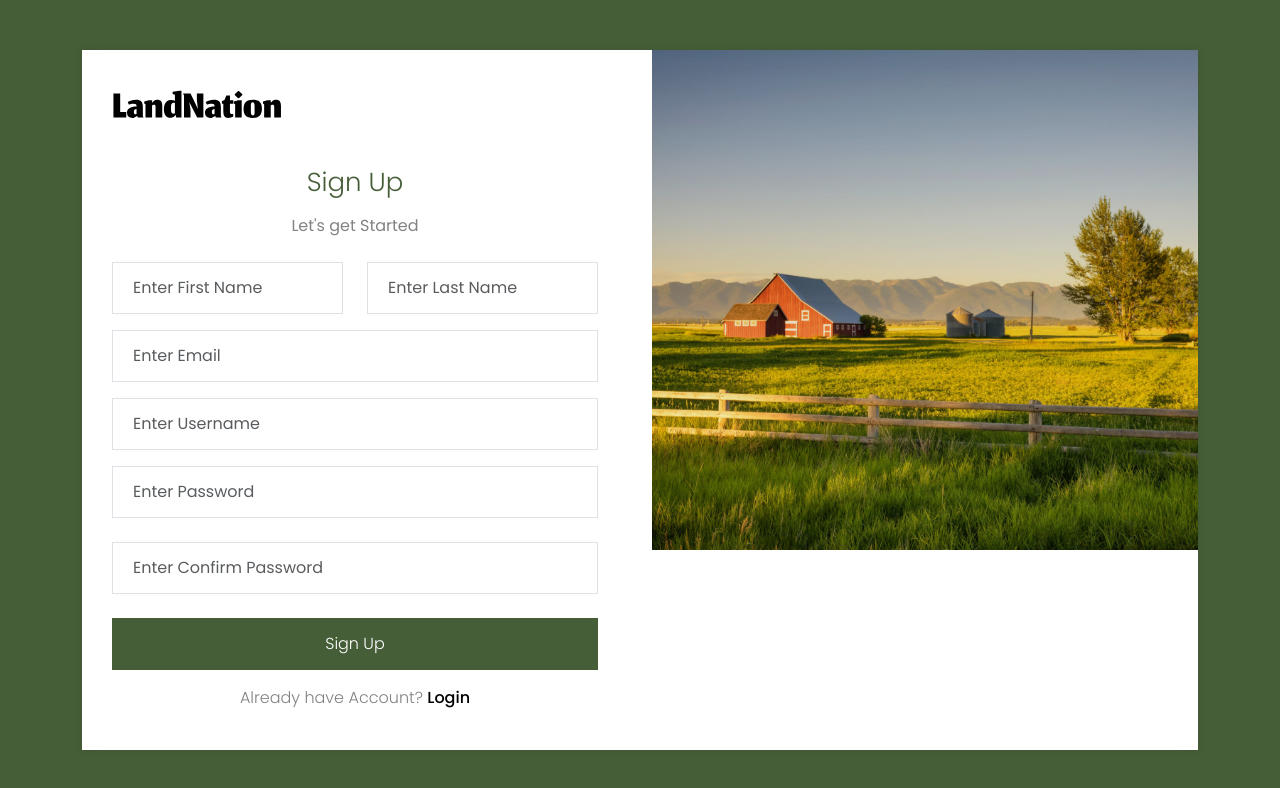
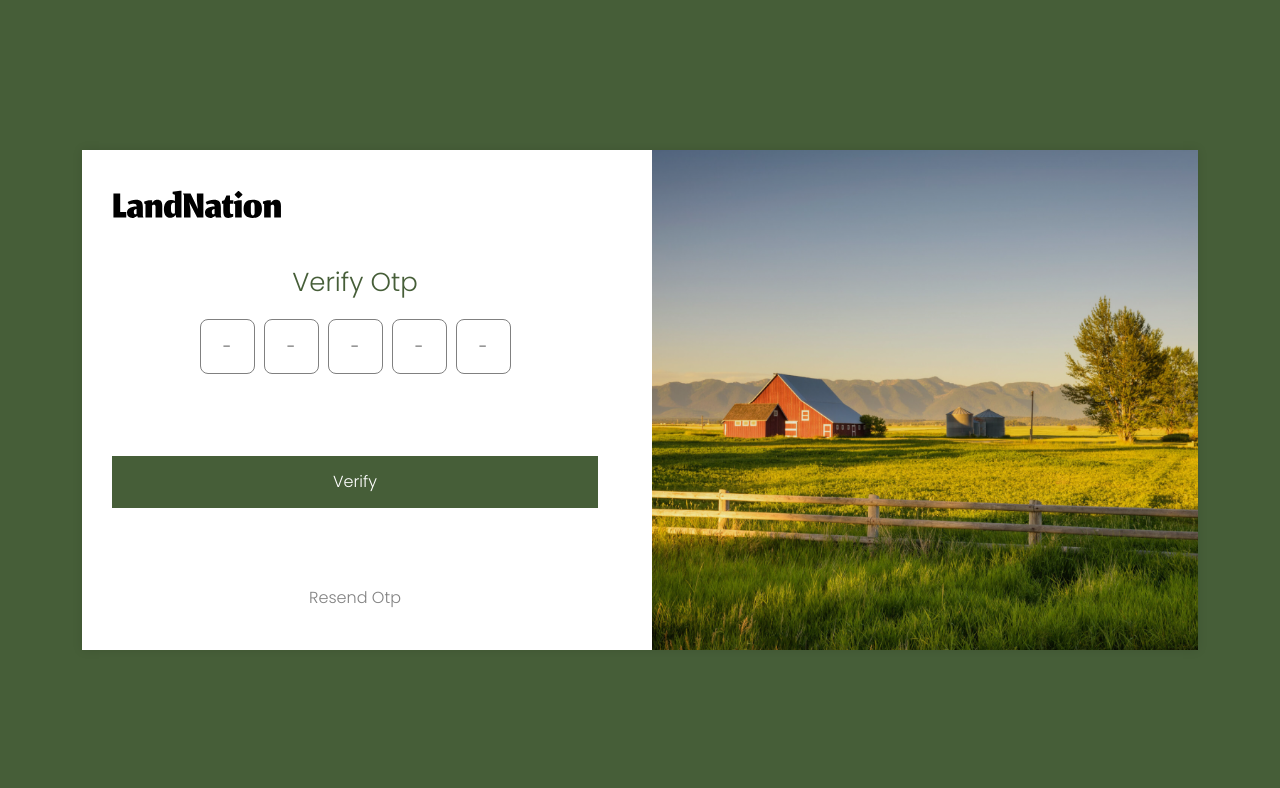
Before and after one commit to pundir95/landNation, a React (Vite) app: page /sign-up in a window 1280 px wide. Shown: the top 788 px of the page. Built offline with nearby package versions, Linux system fonts and the light colour scheme; no server answers.

Commit message:
Wokred in filter

```diff
--- a/package.json
+++ b/package.json
@@ -17,6 +17,7 @@
     "react": "^18.2.0",
     "react-bootstrap": "^2.9.0",
     "react-dom": "^18.2.0",
+    "react-otp-input": "^3.1.0",
     "react-redux": "^8.1.3",
     "react-router-dom": "^6.16.0",
     "react-select": "^5.7.7",
--- a/src/assets/style.css
+++ b/src/assets/style.css
@@ -961,6 +961,22 @@ padding: 28px 43px;
     height: 100%;
     object-fit: cover;
 }
+/*OTP*/
+
+.otpInput {
+    padding: 10px;
+    margin: 5px 3px 20px;
+    width: 55px !important;
+    border-radius: 8px;
+    border: 1px solid gray;
+    height: 55px;
+    text-align: center;
+  }
+
+  .OTPInputContainer {
+    justify-content: center;
+    gap: 3px;
+  }
 /* Login & Signup Page End */
 /* Filter */
 .filter-sidebar
--- a/src/components/common/filter/Filter.jsx
+++ b/src/components/common/filter/Filter.jsx
@@ -51,7 +51,7 @@ const Filter = () => {
     } else if (currentFilterSelect == "country") {
       setActiveFilterApplied({
         ...activeFilterApplied,
-        country: indexValue,
+        country: [1,3,4].join(','),
       });
       let data={
         itemValue,
--- a/src/store/slices/authDataSlice.js
+++ b/src/store/slices/authDataSlice.js
@@ -66,3 +66,16 @@ export function agentLogin(payload) {
         }
     };
 }
+
+export function verifyOtp(payload) {
+    return async (dispatch) => {
+        dispatch(authDataLoading())
+        try {
+            let result = await instance.post('enterotp/', { ...payload })
+            console.log(result)
+        } catch (error) {
+            const message = error.message || "Something went wrong";
+            dispatch(authDataError())
+        }
+    };
+}
--- a/src/views/authentication/agentOtp/agentOtp.jsx
+++ b/src/views/authentication/agentOtp/agentOtp.jsx
@@ -5,45 +5,19 @@ import logoImg from "../../../assets/images/LandNation-dark.svg";
 import loginImg from "../../../assets/images/hero-section2.png";
 import { ErrorMessage, Field, Form, Formik } from "formik";
 import { Link } from "react-router-dom";
+import OTPInput from "react-otp-input";
 
-const DigitInput = ({ values, onChange, onBackspace }) => {
-    return (
-      <div className="digit-group">
-        {values.map((value, index) => (
-          <Field
-            key={index}
-            type="text"
-            maxLength="1"
-            name={`digit-${index + 1}`}
-            value={value}
-            onChange={onChange}
-            onKeyDown={(e) => onBackspace(e, index)}
-          />
-        ))}
-      </div>
-    );
+const AgentOtp = () => {
+  const [otp, setOtpValue] = useState("");
+
+  const handleOtpInputChange = (otp) => {
+    if (isNaN(otp)) return;
+    setOtpValue(otp);
   };
 
+  const verifyOtpButton=()=>{
 
-
-
-const AgentOtp = () => {
-  const [digitValues, setDigitValues] = useState(['', '', '', '']);
-
-  const handleChange = (e, index) => {
-    const newValues = [...digitValues];
-    newValues[index] = e.target.value;
-    setDigitValues(newValues);
-  };
-
-  const handleBackspace = (e, index) => {
-    if (e.keyCode === 8 && index > 0) {
-      const newValues = [...digitValues];
-      newValues[index - 1] = '';
-      setDigitValues(newValues);
-    }
-  };
-
+  }
   return (
     <>
       <section className="auth-section py-lg-5 py-4">
@@ -54,35 +28,31 @@ const AgentOtp = () => {
                 <div className="auth-content d-flex justify-content-between flex-column h-100">
                   <div>
                     <Link to="/">
-                      <img src={logoImg} className="login-logo mb-5" alt="Logo" />
+                      <img
+                        src={logoImg}
+                        className="login-logo mb-5"
+                        alt="Logo"
+                      />
                     </Link>
                     <h2 className="text-center auth-heading">Verify Otp</h2>
-                    <p className="text-center auth-text mb-4">
-                      We will send a one-time password to your email address
-                    </p>
-                    <Formik>
-                      <Form>
-                        <DigitInput
-                          values={digitValues}
-                          onChange={(e) => handleChange(e, 0)}
-                          onBackspace={(e) => handleBackspace(e, 0)}
+                    <OTPInput
+                      value={otp}
+                      onChange={handleOtpInputChange}
+                      numInputs={5}
+                      renderInput={(props) => (
+                        <input
+                          {...props}
+                          placeholder="-"
+                          className="otpInput"
                         />
-                        <ErrorMessage
-                          name="email"
-                          component="p"
-                          className="errorMessage"
-                        />
-                        <ErrorMessage
-                          name="password"
-                          component="p"
-                          className="errorMessage"
-                        />
-                        <button className="auth-btn" type="submit">
-                          Verify
-                        </button>
-                      </Form>
-                    </Formik>
+                      )}
+                      isInputNum={true}
+                      containerStyle="OTPInputContainer"
+                    />
                   </div>
+                  <button type="submit" className="auth-btn" onClick={verifyOtpButton}>
+                    Verify
+                          </button>
                   <div className="text-center mt-3">
                     <Link to="/sign-up" className="auth-link">
                       Resend Otp
--- a/src/views/authentication/agentSignup/agentSignup.jsx
+++ b/src/views/authentication/agentSignup/agentSignup.jsx
@@ -1,4 +1,4 @@
-import React from "react";
+import React, { useState } from "react";
 import "../../../assets/style.css";
 import { useDispatch, useSelector } from "react-redux";
 import { Col, Container, Row } from "react-bootstrap";
@@ -9,10 +9,13 @@ import loginImg from "../../../assets/images/hero-section2.png";
 import { agentRegister } from "../../../store/slices/authDataSlice";
 import Loader from "../../../components/common/spinner";
 import { Link, useNavigate } from "react-router-dom";
+import AgentOtp from "../agentOtp/agentOtp";
 
 const AgentSignIn = () => {
   const dispatch = useDispatch();
   const navigate = useNavigate();
+
+  const [isVerificationOfOtp, setVerificationOtp] = useState(false);
 
   const { loading } = useSelector((state) => state.authData);
 
@@ -27,12 +30,14 @@ const AgentSignIn = () => {
     };
     dispatch(
       agentRegister(data, () => {
-        navigate("/sign-in");
+        // navigate("/sign-in");
+        setVerificationOtp(true);
       })
     );
   };
   return (
     <>
+      {isVerificationOfOtp ? (
         <section className="auth-section py-lg-5 py-4">
           <Container>
             <div className="inner-auth">
@@ -149,6 +154,9 @@ const AgentSignIn = () => {
             </div>
           </Container>
         </section>
+      ) : (
+        <AgentOtp />
+      )}
     </>
   );
 };
```
Also changed, not shown: 1 other file (tests, documents, lock files or other folders). Lines whose indentation alone changed are shown as unchanged.
